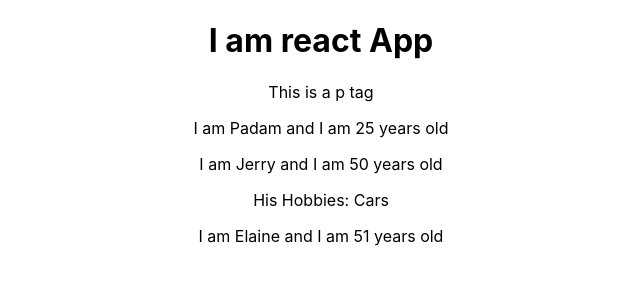
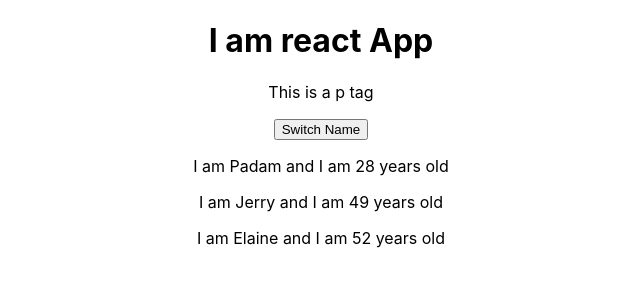
Before and after one commit to padam10/safari_books, a React (Create React App) app: page / in a window 1280 px wide. Shown: the top 300 px of the page, without its empty margins (319-959 px from the left). Built offline with nearby package versions, Linux system fonts and the light colour scheme.

Commit message:
Added events to components

```diff
--- a/src/App.js
+++ b/src/App.js
@@ -4,14 +4,24 @@
 import Person from './Person/Person'
 
 class App extends Component {
+
+  state = {
+    persons:[
+      { name:"Padam",age: "28" },
+      { name:"Jerry",age: "49" },
+      { name:"Elaine",age: "52" }
+    ]
+  }
+
   render() {
     return (
       <div className="App" >
       <h1>I am react App</h1>
       <p> This is a p tag </p>
-      <Person name = "Padam" age = "25" ></Person>
-      <Person name = "Jerry" age = "50"> His Hobbies: Cars</Person>
-      <Person name = "Elaine" age = "51"></Person>
+      <button> Switch Name </button>
+      <Person name = {this.state.persons[0].name} age = {this.state.persons[0].age} ></Person>
+      <Person name = {this.state.persons[1].name} age = {this.state.persons[1].age} ></Person>
+      <Person name = {this.state.persons[2].name} age = {this.state.persons[2].age} ></Person>
       </div>
     );
   }
```
